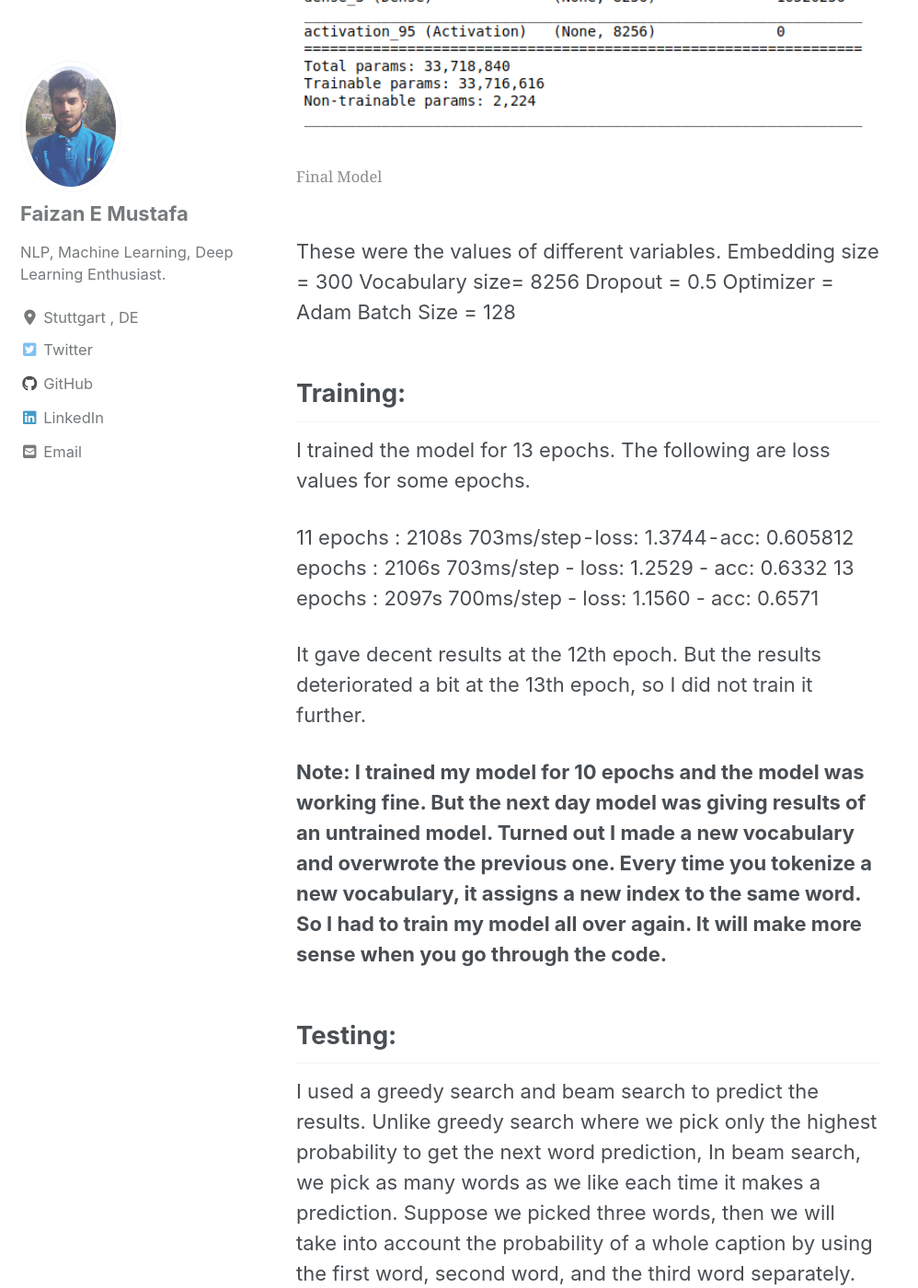
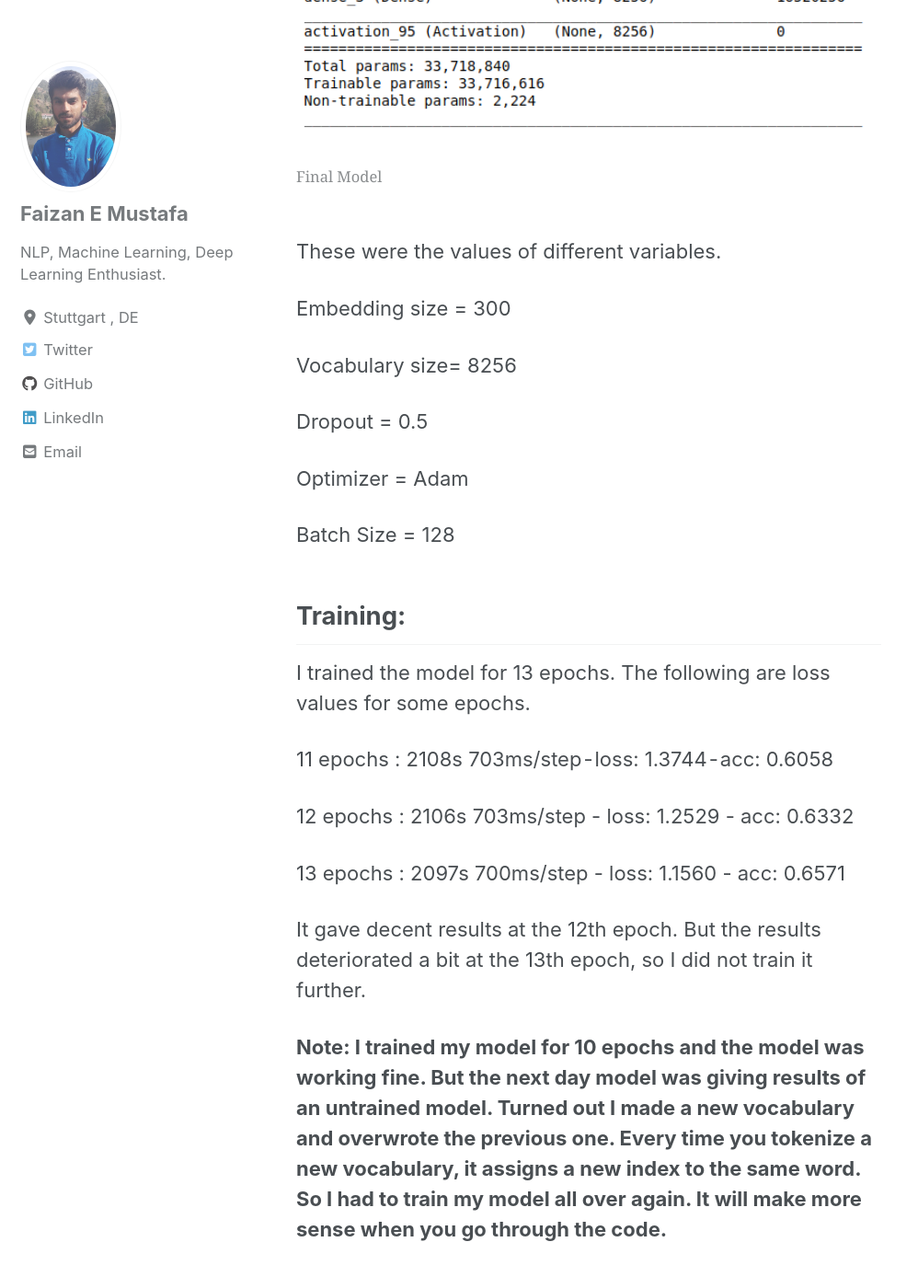
Before and after one commit to Faizan-E-Mustafa/Faizan-E-Mustafa.github.io, a Jekyll site: the page built from _posts/2019-09-29-ImageCaptioning.md, in a window 1280 px wide and 1400 px high, scrolled down 2645 px. Shown: the whole window at 92% size, without its empty margins (0-998 px from the left). Built offline with Jekyll 4.4.1, drawn with Linux system fonts in a browser that asks for light colours; cached includes are drawn as plain includes; nearby versions of some CDN libraries.

Commit message:
Mistakes

```diff
--- a/_posts/2019-09-29-ImageCaptioning.md
+++ b/_posts/2019-09-29-ImageCaptioning.md
@@ -28,17 +28,25 @@ I used LSTM as a decoder. The model summary is as below.
 {% include figure image_path="/images/posts/ImageCaptioning/Final.png" alt="this is a placeholder image" caption="Final Model" %}
 
 These were the values of different variables.
+
 Embedding size = 300
+
 Vocabulary size= 8256
+
 Dropout = 0.5
+
 Optimizer = Adam
+
 Batch Size = 128
 
 ## Training:
 
 I trained the model for 13 epochs. The following are loss values for some epochs.
 
-11 epochs : 2108s 703ms/step - loss: 1.3744 - acc: 0.605812 epochs : 2106s 703ms/step - loss: 1.2529 - acc: 0.6332
+11 epochs : 2108s 703ms/step - loss: 1.3744 - acc: 0.6058
+
+12 epochs : 2106s 703ms/step - loss: 1.2529 - acc: 0.6332
+
 13 epochs : 2097s 700ms/step - loss: 1.1560 - acc: 0.6571
 
 It gave decent results at the 12th epoch. But the results deteriorated a bit at the 13th epoch, so I did not train it further.
```
